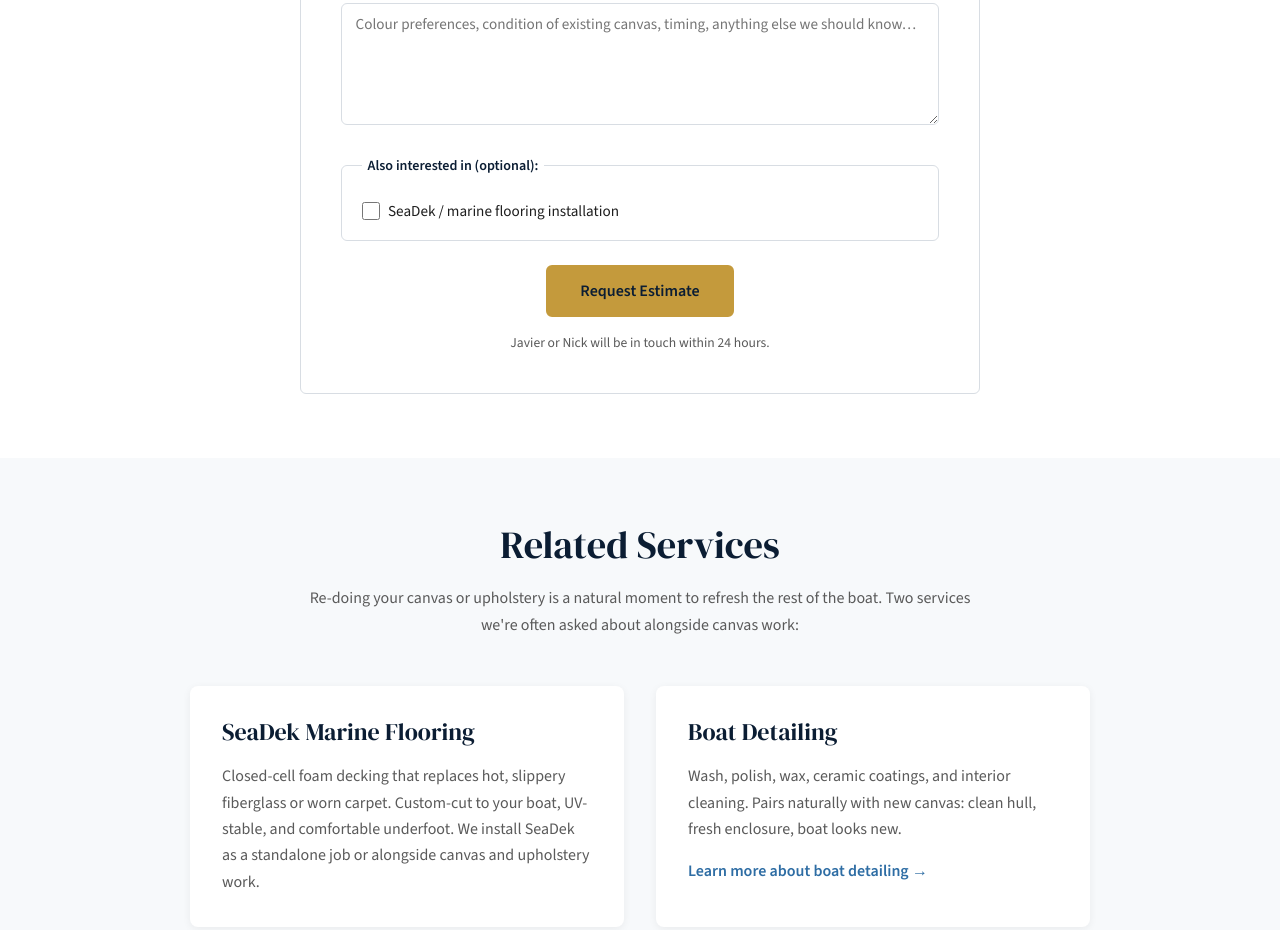
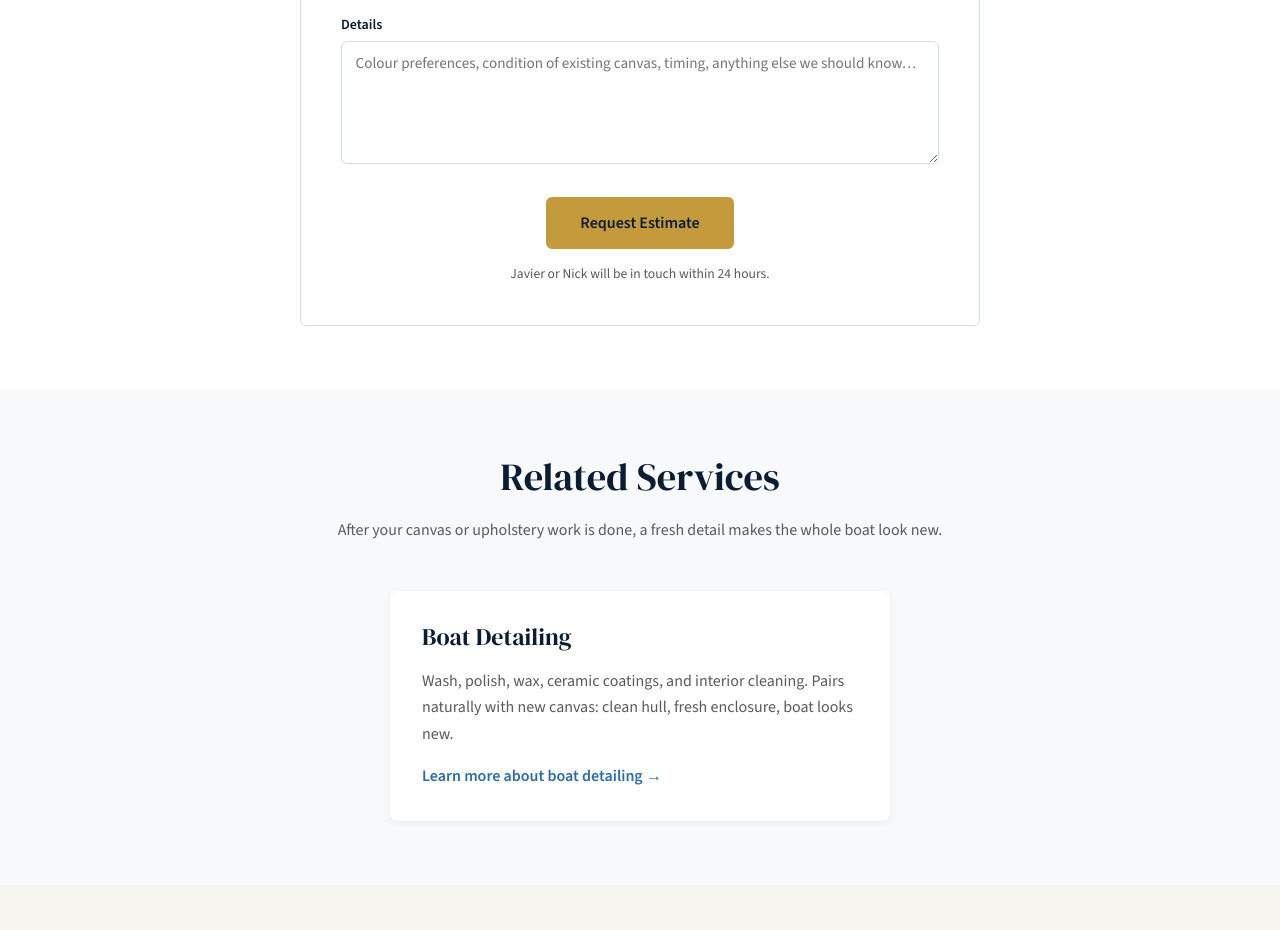
Before and after one commit to TorontoYC/tyc-website, a plain HTML site: page canvas-upholstery-georgian-bay/index.html in a window 1280 px wide. Shown: the part 5449-6379 px from the top of the page. Drawn offline with nearby package versions, Linux system fonts and the light colour scheme.

Commit message:
Move SeaDek into existing canvas service multi-select; trim Related Services block to detailing only

```diff
--- a/canvas-upholstery-georgian-bay/index.html
+++ b/canvas-upholstery-georgian-bay/index.html
@@ -98,21 +98,6 @@
     .checkbox-group input[type="checkbox"] { width: 18px; height: 18px; accent-color: var(--gold); flex-shrink: 0; }
     @media (max-width: 600px) { .checkbox-group { grid-template-columns: 1fr; } }
     .file-upload-note { font-size: 0.85rem; color: var(--text-light); margin-top: 0.35rem; }
-    .cross-sell {
-      border: 1px solid var(--border); border-radius: var(--radius);
-      padding: 1rem 1.25rem; margin: 0 0 1.25rem;
-    }
-    .cross-sell legend {
-      padding: 0 0.35rem; font-weight: 600;
-      font-size: 0.88rem; color: var(--navy);
-    }
-    .cross-sell label {
-      display: flex; align-items: center; gap: 0.5rem;
-      margin-top: 0.35rem; font-size: 0.95rem; cursor: pointer;
-    }
-    .cross-sell input[type="checkbox"] {
-      width: 18px; height: 18px; accent-color: var(--gold); flex-shrink: 0;
-    }
 
     /* Related services */
     .related-services { background: #f7f9fb; padding: 4rem 0; }
@@ -122,8 +107,8 @@
       color: var(--text-light); line-height: 1.7;
     }
     .related-services-grid {
-      display: grid; grid-template-columns: 1fr 1fr;
-      gap: 2rem; max-width: 900px; margin: 0 auto;
+      display: grid; grid-template-columns: 1fr;
+      max-width: 500px; margin: 0 auto;
     }
     .related-service {
       background: var(--white); padding: 2rem; border-radius: 8px;
@@ -133,7 +118,6 @@
     .related-service p { color: var(--text-light); line-height: 1.65; }
     .related-service p + p { margin-top: 1rem; }
     .related-service a { font-weight: 600; }
-    @media (max-width: 768px) { .related-services-grid { grid-template-columns: 1fr; } }
 
     /* Success banner */
     .submit-banner {
@@ -370,6 +354,7 @@
               <label><input type="checkbox" name="services" value="Seat re-upholstery"> Seat re-upholstery</label>
               <label><input type="checkbox" name="services" value="Interior cushions"> Interior cushions</label>
               <label><input type="checkbox" name="services" value="Other"> Other</label>
+              <label><input type="checkbox" name="services" value="SeaDek / marine flooring"> SeaDek / marine flooring</label>
             </div>
           </div>
 
@@ -380,11 +365,6 @@
           </div>
 
           <div class="form-group"><label for="message">Details</label><textarea id="message" name="message" rows="5" placeholder="Colour preferences, condition of existing canvas, timing, anything else we should know&hellip;"></textarea></div>
-
-          <fieldset class="cross-sell">
-            <legend>Also interested in (optional):</legend>
-            <label><input type="checkbox" name="also_interested[]" value="SeaDek flooring"> SeaDek / marine flooring installation</label>
-          </fieldset>
 
           <div class="form-submit">
             <button type="submit" class="btn btn-primary btn-large">Request Estimate</button>
@@ -398,12 +378,8 @@
   <section class="related-services">
     <div class="container">
       <h2>Related Services</h2>
-      <p>Re-doing your canvas or upholstery is a natural moment to refresh the rest of the boat. Two services we're often asked about alongside canvas work:</p>
+      <p>After your canvas or upholstery work is done, a fresh detail makes the whole boat look new.</p>
       <div class="related-services-grid">
-        <div class="related-service">
-          <h3>SeaDek Marine Flooring</h3>
-          <p>Closed-cell foam decking that replaces hot, slippery fiberglass or worn carpet. Custom-cut to your boat, UV-stable, and comfortable underfoot. We install SeaDek as a standalone job or alongside canvas and upholstery work.</p>
-        </div>
         <div class="related-service">
           <h3>Boat Detailing</h3>
           <p>Wash, polish, wax, ceramic coatings, and interior cleaning. Pairs naturally with new canvas: clean hull, fresh enclosure, boat looks new.</p>
```
Also changed, not shown: canvas-upholstery-keswick.html (+4 -28 lines), canvas-upholstery-lagoon-city/index.html (+4 -28 lines), services/canvas-upholstery/index.html (+4 -28 lines).
